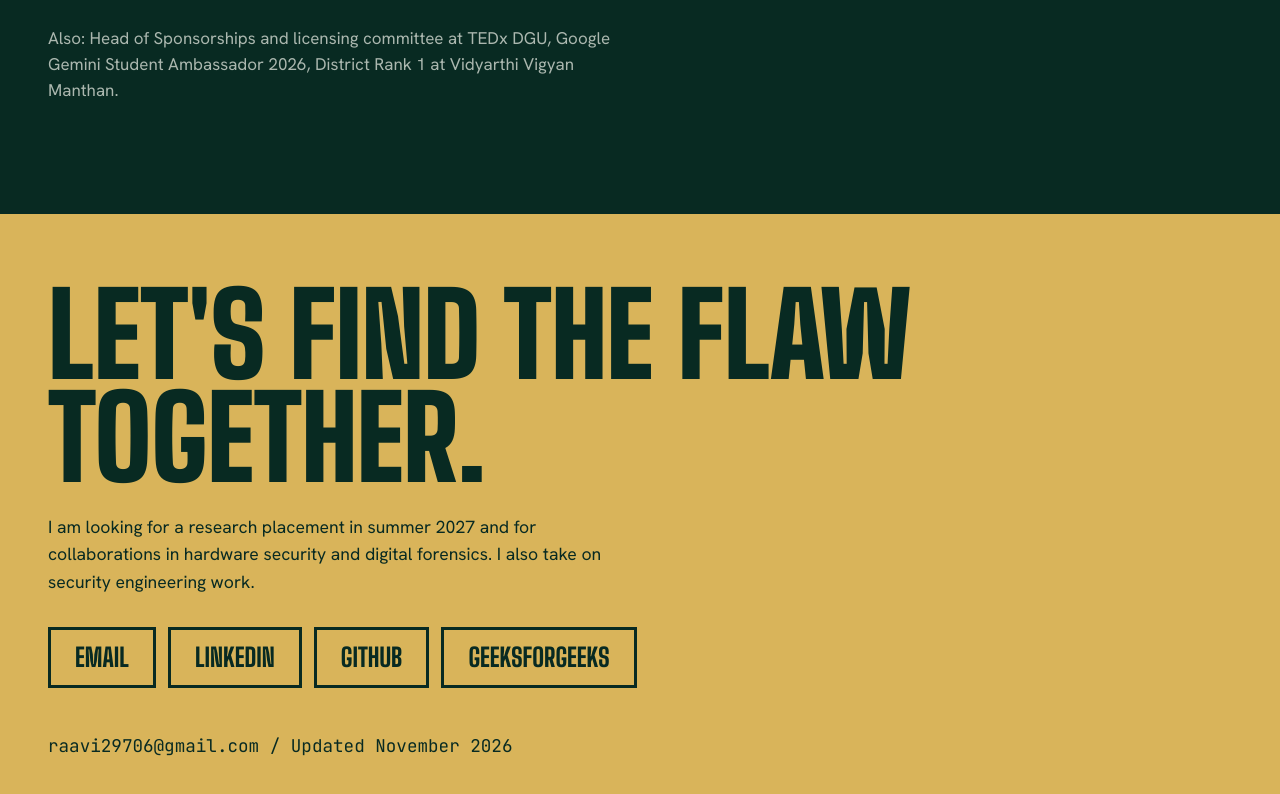
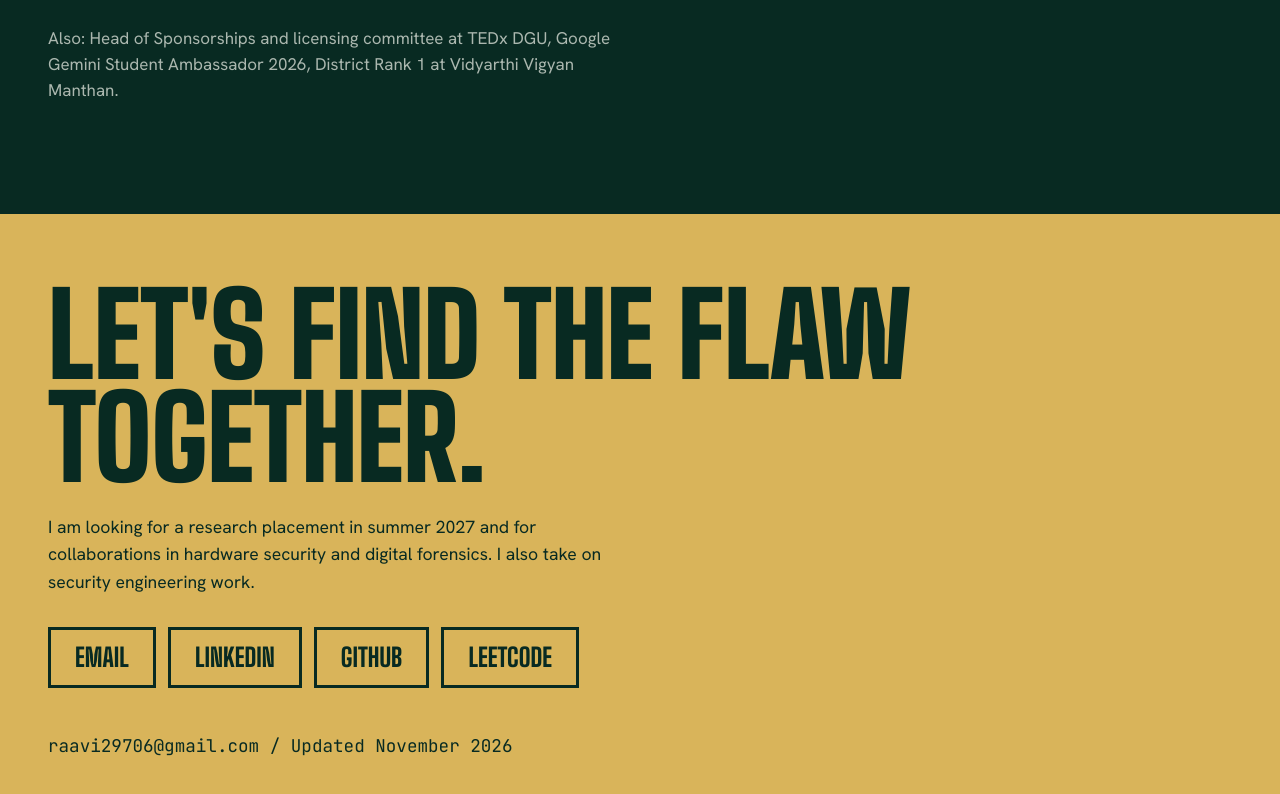
Before and after one commit to Raavi29/Raavi29.github.io, a plain HTML site: page index.html in a window 1280 px wide. Shown: the part 5316-6110 px from the top of the page. Drawn offline with Linux system fonts and the light colour scheme.

Commit message:
Swap GeeksforGeeks contact link for LeetCode
Co-Authored-By: Claude Sonnet 5.5 <noreply@anthropic.com>
Claude-Session: https://claude.ai/code/session_01Qtjb3NjHwVZM2WB82dkcKP

```diff
--- a/index.html
+++ b/index.html
@@ -374,7 +374,7 @@ h3 { margin: 0 0 12px; font-family: var(--display); font-weight: 800; font-size:
       <li><a href="mailto:raavi29706@gmail.com">Email</a></li>
       <li><a href="https://linkedin.com/in/parneet-kaur-forensics">LinkedIn</a></li>
       <li><a href="https://github.com/Raavi29">GitHub</a></li>
-      <li><a href="https://www.geeksforgeeks.org/profile/raavi29706">GeeksforGeeks</a></li>
+      <li><a href="https://leetcode.com/u/Raavi29/">LeetCode</a></li>
     </ul>
     <p class="foot">raavi29706@gmail.com / Updated November 2026</p>
   </div>
```
